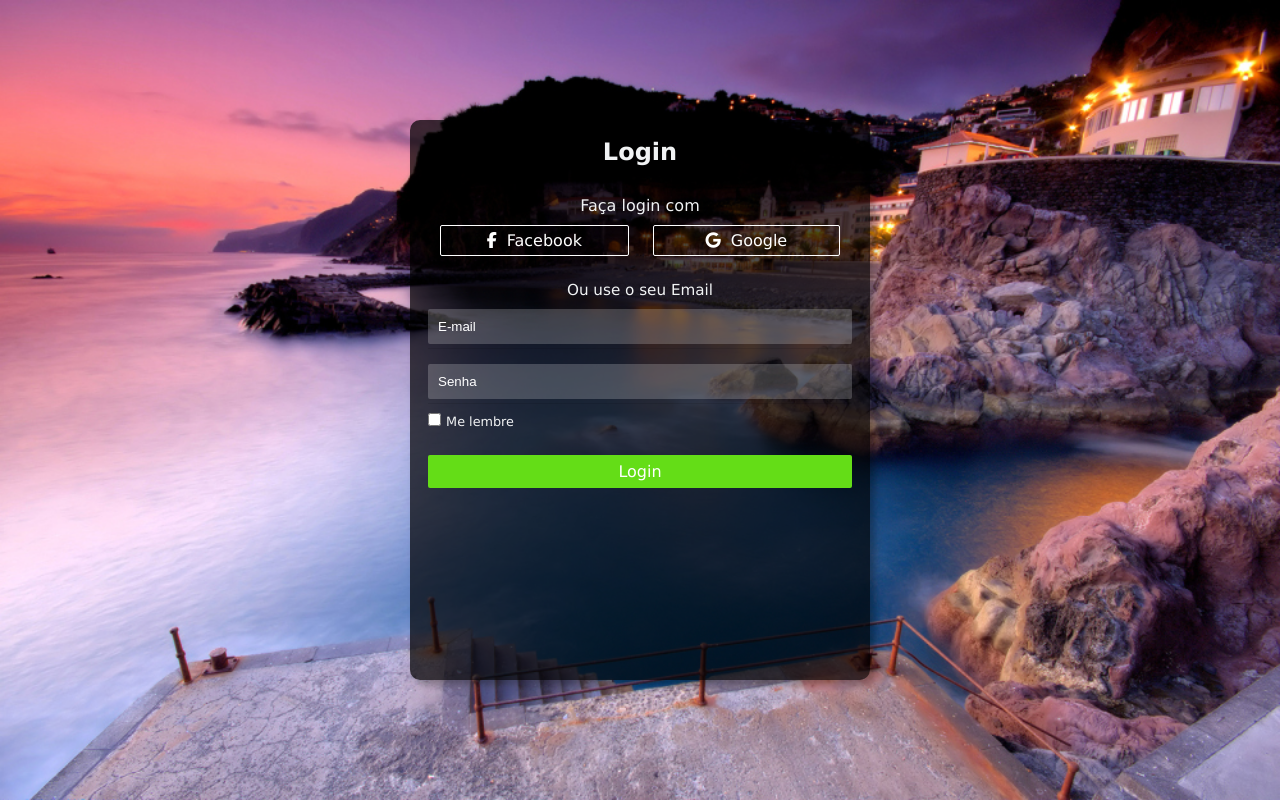
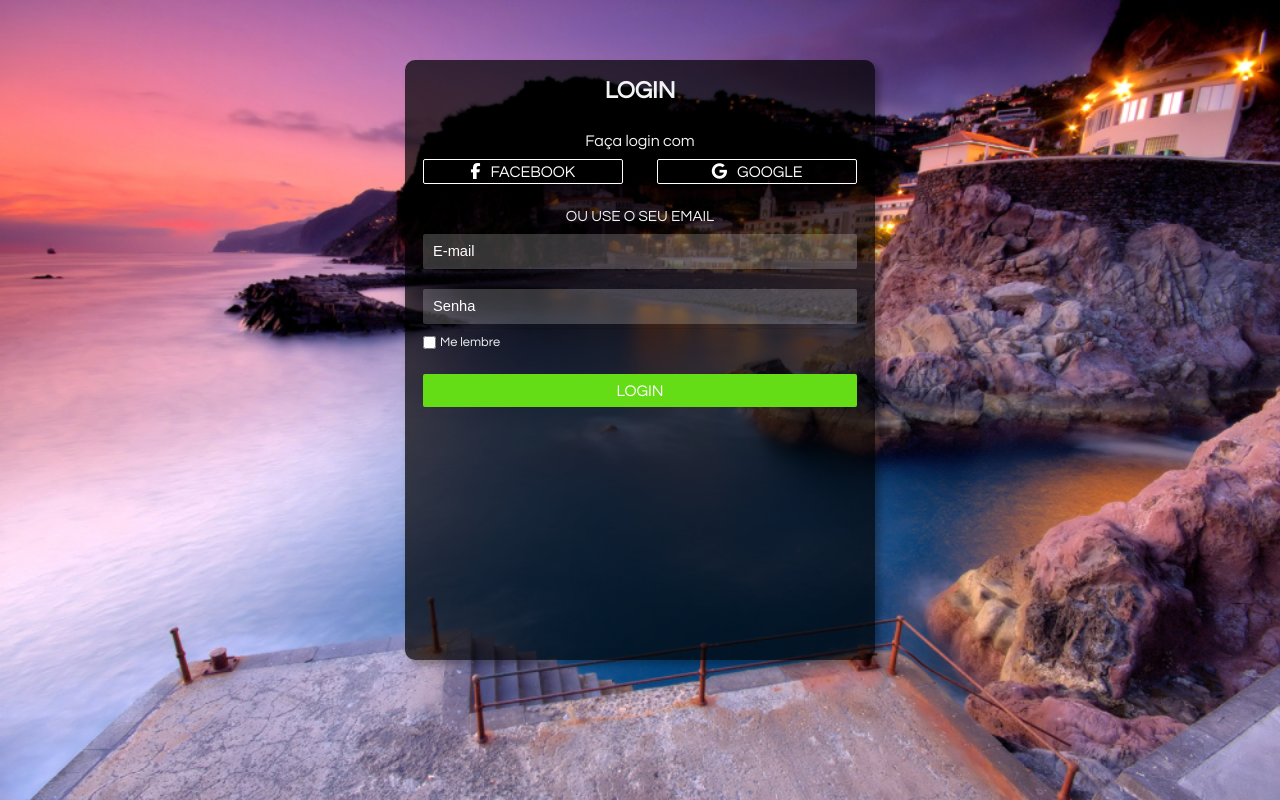
Before and after one commit to AlexMaia21/LOGIN_CSS, a plain HTML site: page index.html in a window 1280 px wide. Drawn offline with Linux system fonts and the light colour scheme.

Commit message:
Correção

```diff
--- a/css/style.css
+++ b/css/style.css
@@ -1,18 +1,15 @@
 body {
 	background: url(../images/mar.jpg) no-repeat;
-	background-size: cover;
-	min-width: 100vw;
-	min-height: 100vh;
-	font-family: Verdana, sans-serif;
-	display: flex;
-	justify-content: center;
-	align-items: center;
+	background-size: 100vw 100vh;
+	font-family: "Century Gothic", sans-serif;
+	font-size: 1em;
 }
 
 #container {
+	margin: 60px auto;
 	color: #f1f3f4;
-	min-width: 460px;
-	min-height: 70vh;
+	max-width: 470px;
+	min-height: 75vh;
 	background: rgba(0, 0, 0, 0.7);
 	box-shadow: 5px 5px 7px rgba(0, 0, 0, 0.3);
 	border-radius: 10px;
@@ -23,6 +20,7 @@ body {
 }
 
 #container h2 {
+	text-transform: uppercase;
 	margin-bottom: 30px;
 }
 
@@ -30,15 +28,18 @@ body {
 	width: 100%;
 	margin: 10px 0 0 0;
 	display: flex;
-	justify-content: space-around;
+	justify-content: space-between;
 }
 
 #redes a.redes {
+	text-transform: uppercase;
 	text-decoration: none;
-	padding: 5px 46px;
+	width: 46%;
+	padding: 3px 0;
 	border: 1px solid white;
 	color: white;
 	border-radius: 2px;
+	text-align: center;
 }
 
 #redes a.redes i {
@@ -46,6 +47,7 @@ body {
 }
 
 span.texto {
+	text-transform: uppercase;
 	margin: 25px 0 10px 0;
 	font-size: 0.95em;
 }
@@ -72,6 +74,7 @@ input.password {
 
 input.email::placeholder, input.password::placeholder {
 	color: white;
+	font-size: 1.1em;
 }
 
 form .under1, .under2 {
@@ -110,9 +113,11 @@ form input.password:focus ~ .under2::after {
 
 div.checkbox {
 	margin: 12px 0 15px 0;
+	display: flex;
 }
 
 a.login {
+	text-transform: uppercase;
 	text-decoration: none;
 	color: white;
 	width: 100%;
@@ -127,6 +132,6 @@ a.login {
 
 @media (max-width: 575.98px) {
 	#container {
-		max-width: 90vw;
+		max-width: 90%;
 	}
 }
--- a/index.html
+++ b/index.html
@@ -15,7 +15,7 @@
 			<span>Faça login com</span>
 			<div id="redes">
 				<a href="" class="redes"><i class="fa fa-facebook-f"></i>Facebook</a>
-				<a href="" class="redes"style="padding: 5px 52px"><i class="fa fa-google"></i>Google</a>
+				<a href="" class="redes"><i class="fa fa-google"></i>Google</a>
 			</div>
 			<span class="texto">Ou use o seu Email</span>
 			<form>
@@ -25,7 +25,7 @@
 				<div class="under2"></div>
 				<div align="left" class="checkbox">
 					<input class="checkbox" type="checkbox" name="checkbox" id="checkbox" align="left">
-					<span style="font-size: 0.80em;">Me lembre</span>
+					<span style="font-size: 0.80em; margin-left: 4px;">Me lembre</span>
 				</div>
 			</form>
 			<a href="" class="login">Login</a>
```
